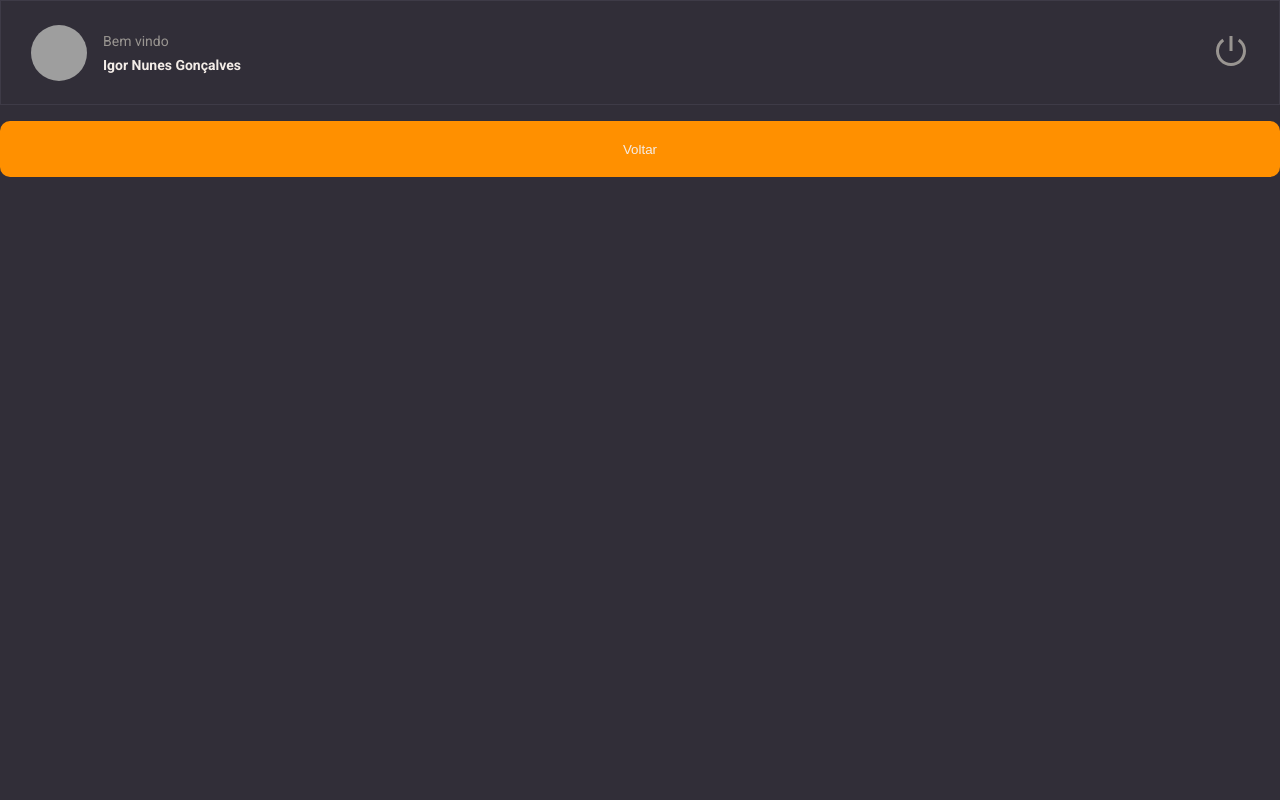
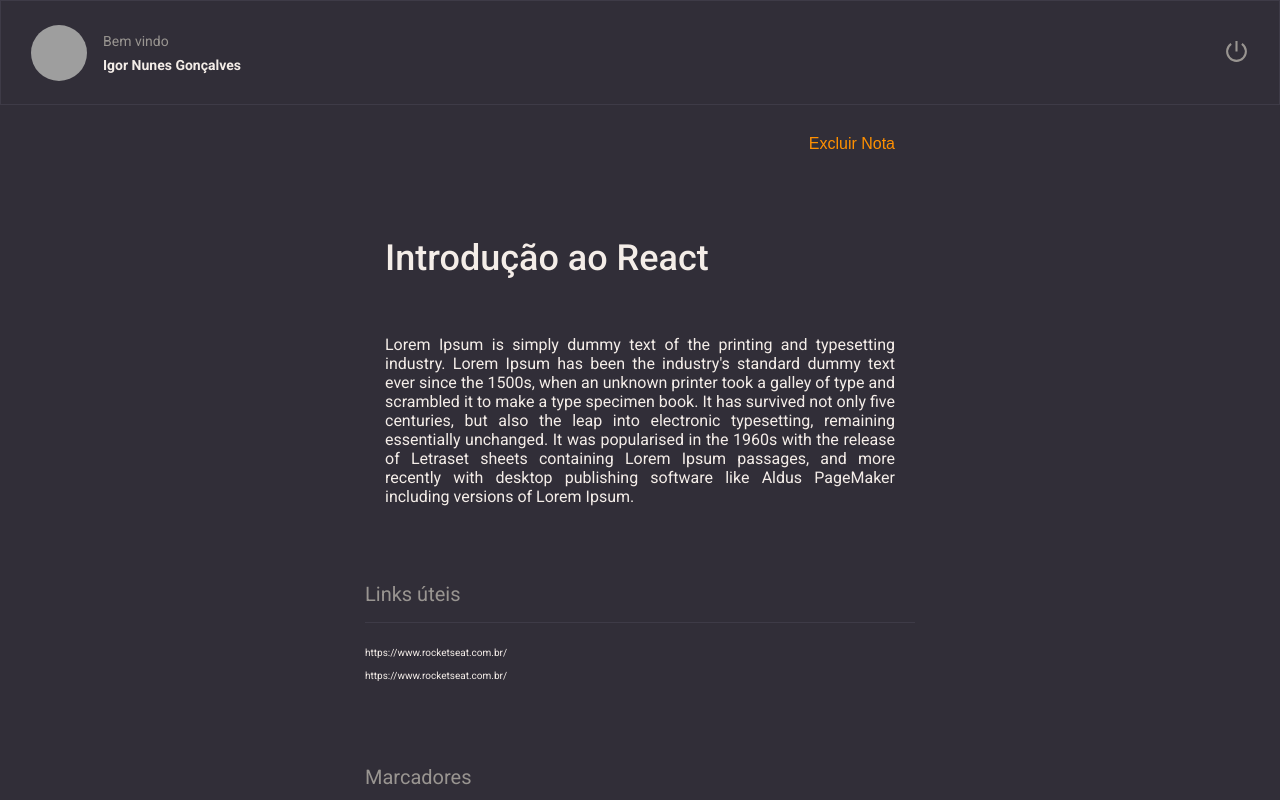
Before and after one commit to igorMHJKS/Notes-React, a React (Vite) app in the folder rocketNotes/: page / in a window 1280 px wide. Built offline with nearby package versions, Linux system fonts and the light colour scheme; grey boxes are pictures that could not be loaded.

Commit message:
finalizing note

```diff
--- /dev/null
+++ b/rocketNotes/src/components/Buttontext/index.jsx
@@ -0,0 +1,12 @@
+import { Container } from './styles'
+
+export function ButtonText ({title, ...rest}){
+    return(
+        <Container
+        type="button"
+        {...rest}
+        >
+         {title}
+        </Container>
+    )
+}
--- /dev/null
+++ b/rocketNotes/src/components/Buttontext/styles.js
@@ -0,0 +1,10 @@
+import styled from 'styled-components'
+
+export const Container = styled.button`
+background: none;
+color: ${({theme }) => theme.COLORS.ORANGE};
+
+border: none;
+font-size:1.6rem ;
+
+`
--- a/rocketNotes/src/components/Header/styles.js
+++ b/rocketNotes/src/components/Header/styles.js
@@ -50,6 +50,6 @@ background: none;
 
 >svg{
     color:${({theme}) => theme.COLORS.GRAY_100};
-    font-size: 3.6rem;
+    font-size: 2.5rem;
 }
 `
--- /dev/null
+++ b/rocketNotes/src/components/Section/index.jsx
@@ -0,0 +1,11 @@
+import { Container } from './styles'
+
+export function Section ({ title, children}){
+    return(
+
+        <Container>
+            <h2>{title}</h2>
+            {children}
+        </Container>
+    )
+}
--- /dev/null
+++ b/rocketNotes/src/components/Section/styles.js
@@ -0,0 +1,19 @@
+import styled from 'styled-components'
+
+export const Container = styled.section`
+margin: 5.6rem 0 2.8rem ;
+
+>h2{
+    border-bottom-width: 0.1rem;
+    border-bottom-style: solid;
+    border-bottom-color: ${({theme}) => theme.COLORS.BACKGROUND_700};
+
+    padding-bottom:1.6rem ;
+    margin-bottom: 2.4rem;
+
+    color: ${({theme}) => theme.COLORS.GRAY_100};
+    font-size:2.0rem ;
+    font-weight: 400;
+
+}
+`
--- /dev/null
+++ b/rocketNotes/src/components/Tag/index.jsx
@@ -0,0 +1,9 @@
+import {Container} from './styles'
+
+export function Tag({title}){
+return(
+     <Container>
+      {title}
+     </Container>
+)
+}
--- /dev/null
+++ b/rocketNotes/src/components/Tag/styles.js
@@ -0,0 +1,11 @@
+import styled from 'styled-components'
+
+export const Container = styled.span`
+
+font-size: 1.2rem;
+padding: 0.5rem 1.4rem;
+border-radius: 0.5rem;
+margin-right: 0.6rem;
+color: ${({theme }) => theme.COLORS.BACKGROUND_900};
+background-color: ${({theme }) => theme.COLORS.ORANGE};
+`
--- a/rocketNotes/src/pages/Details/index.jsx
+++ b/rocketNotes/src/pages/Details/index.jsx
@@ -1,15 +1,53 @@
-import { Container } from './styles'
+import { Container, Links, Content } from './styles'
 
 import { Button } from '../../components/Button'
 import { Header } from '../../components/Header'
+import { Section } from '../../components/Section'
+import { Tag } from '../../components/Tag'
+import { ButtonText } from '../../components/Buttontext'
+
+
+
 
 
 export function Details(){
     return (
+
      <Container>
+       <Header />
+
+        <main>
+          <Content>
+
+       <ButtonText title={"Excluir Nota "}/>
+
+
+       <h1>Introdução ao React</h1>
+       <p>Lorem Ipsum is simply dummy text of the printing and
+         typesetting industry. Lorem Ipsum has been the industry's
+         standard dummy text ever since the 1500s, when an unknown
+         printer took a galley of type and scrambled it to make a type
+         specimen book. It has survived not only five centuries,
+         but also the leap into electronic typesetting, remaining essentially unchanged.
+         It was popularised in the 1960s with the release of Letraset sheets
+         containing Lorem Ipsum passages, and more recently with desktop publishing
+         software like Aldus PageMaker including versions of Lorem Ipsum.
+         </p>
+       <Section title="Links úteis">
+          <Links>
+              <li><a href="#">https://www.rocketseat.com.br/</a></li>
+              <li><a href="#">https://www.rocketseat.com.br/</a></li>
+          </Links>
+       </Section>
+
+       <Section title={"Marcadores"}>
+          <Tag title={"Express"}/>
+          <Tag title={"node.js"}/>
+       </Section>
        <Button title="Voltar"/>
-       <Header/>
+          </Content>
+        </main>
+        </Container>
 
-     </Container>
     )
 }
--- a/rocketNotes/src/pages/Details/styles.js
+++ b/rocketNotes/src/pages/Details/styles.js
@@ -9,4 +9,50 @@ export const Container = styled.div`
 
   width: 100%;
   height: 100vh;
+
+
+
+  >main{
+    grid-area: content;
+    overflow: scroll;
+    padding: 3rem ;
+  }
   `
+
+  export const Links = styled.ul`
+  list-style: none;
+  >li{
+    margin-top: 1.2rem;
+
+    a{
+      color: ${({theme}) => theme.COLORS.WHITE};
+      text-decoration: none;
+    }
+  }
+  `
+  export const Content = styled.div`
+    max-width: 55.0rem;
+    margin: 0 auto;
+
+    display: flex;
+    flex-direction: column;
+
+    >button:first-child{
+      align-self: end;
+      padding-right: 2rem;
+    }
+
+    >h1{
+      padding: 2rem;
+      font-size:3.6rem;
+      font-weight: 500;
+      margin-top:6.4rem ;
+    }
+
+    >p{
+      padding: 2rem;
+      font-size: 1.6rem;
+      margin-top: 1.6rem;
+      text-align: justify;
+    }
+  `
```
